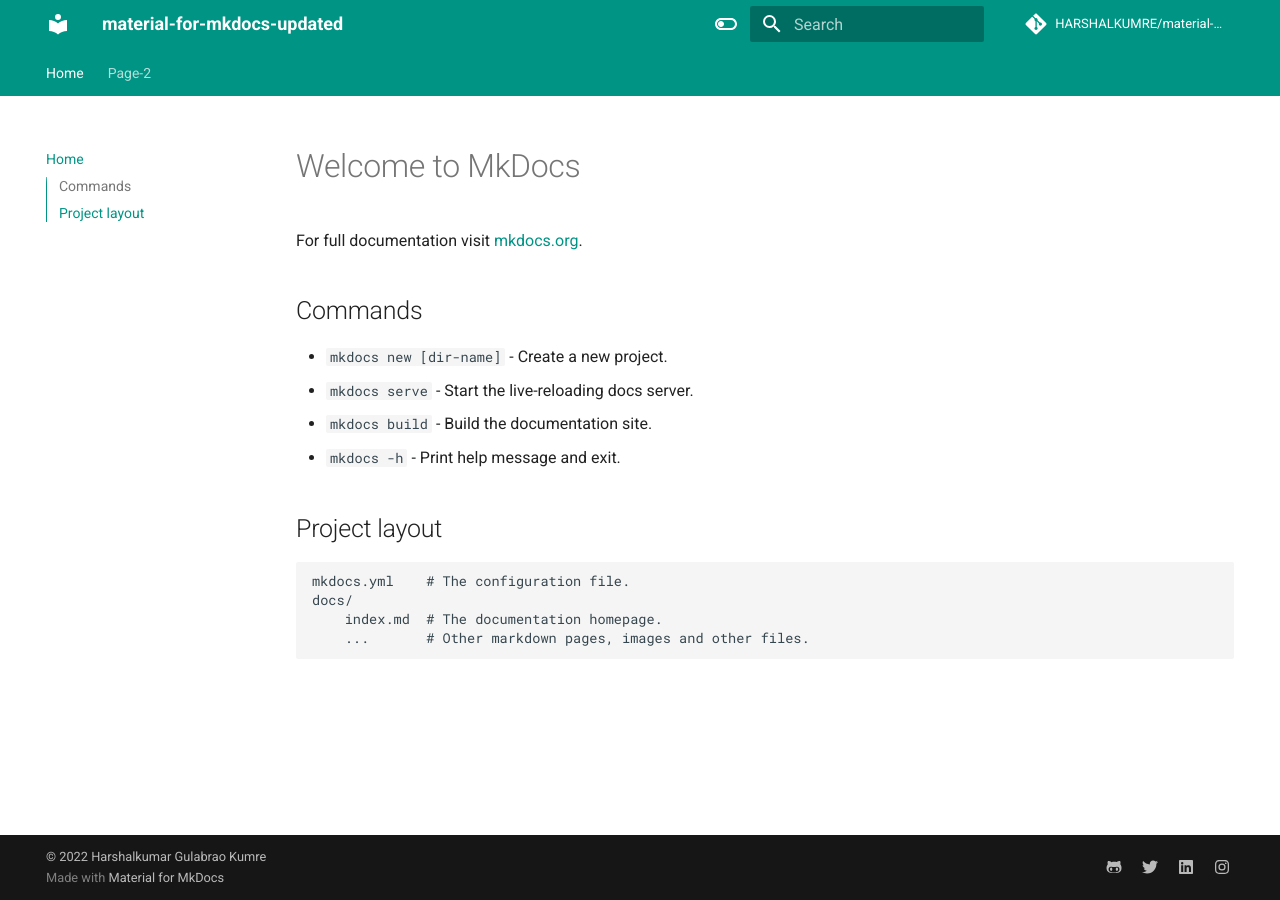
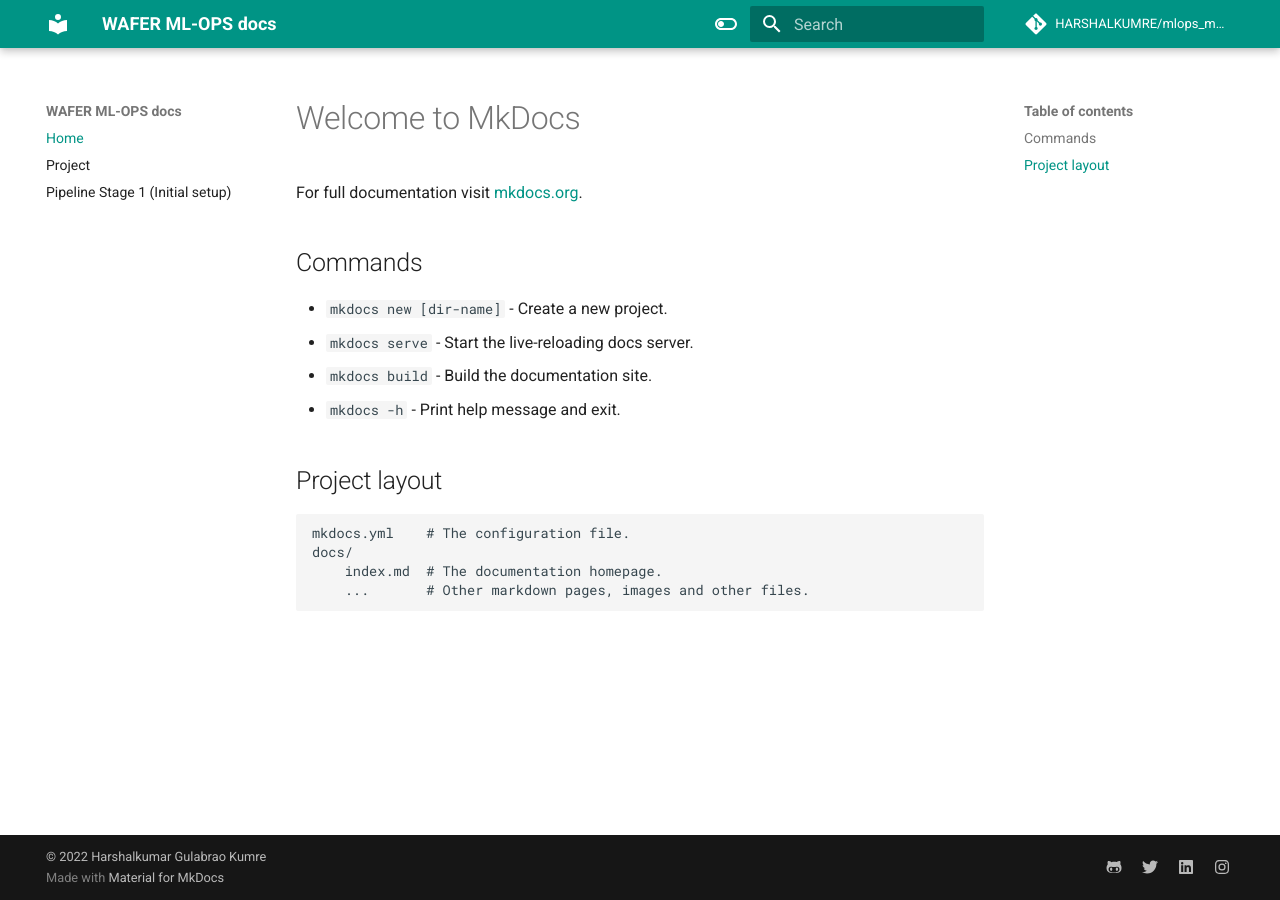
Before and after one commit to HARSHALKUMRE/wafer_mlops_docs, an MkDocs documentation site: the page built from docs/index.md, in a window 1280 px wide. Built offline with MkDocs 1.6.1 and Material for MkDocs 9.7.7, drawn with Linux system fonts in a browser that asks for light colours; comment, search, counter and statistics services are not loaded.

Commit message:
mkdocs file updated

```diff
--- a/mkdocs.yml
+++ b/mkdocs.yml
@@ -1,26 +1,27 @@
 # Project information
-site_name: material-for-mkdocs-updated
+site_name: WAFER ML-OPS docs
 # defeine TOC or order of website-
 nav:
   - Home: index.md
-  - Page-2: page2.md
+  - Project: project.md
+  - Pipeline Stage 1 (Initial setup): stage1_init_setup.md
 
 site_author: Harshalkumar Gulabrao Kumre
 site_description: >-
   DESCRIPTION
 
 # Repository
-repo_name: HARSHALKUMRE/material-for-mkdocs-updated
-repo_url: https://github.com/HARSHALKUMRE/material-for-mkdocs-updated
+repo_name: HARSHALKUMRE/mlops_main
+repo_url: https://github.com/HARSHALKUMRE/mlops_main
+
+extra_css:
+  - stylesheets/extra.css
 
 # Configuration
 theme:
   name: material
   features:
-    - navigation.tabs
-    - navigation.sections
-    - toc.integrate
-    - navigation.top
+    - tab
   language: en
   palette:
     - scheme: default
```
